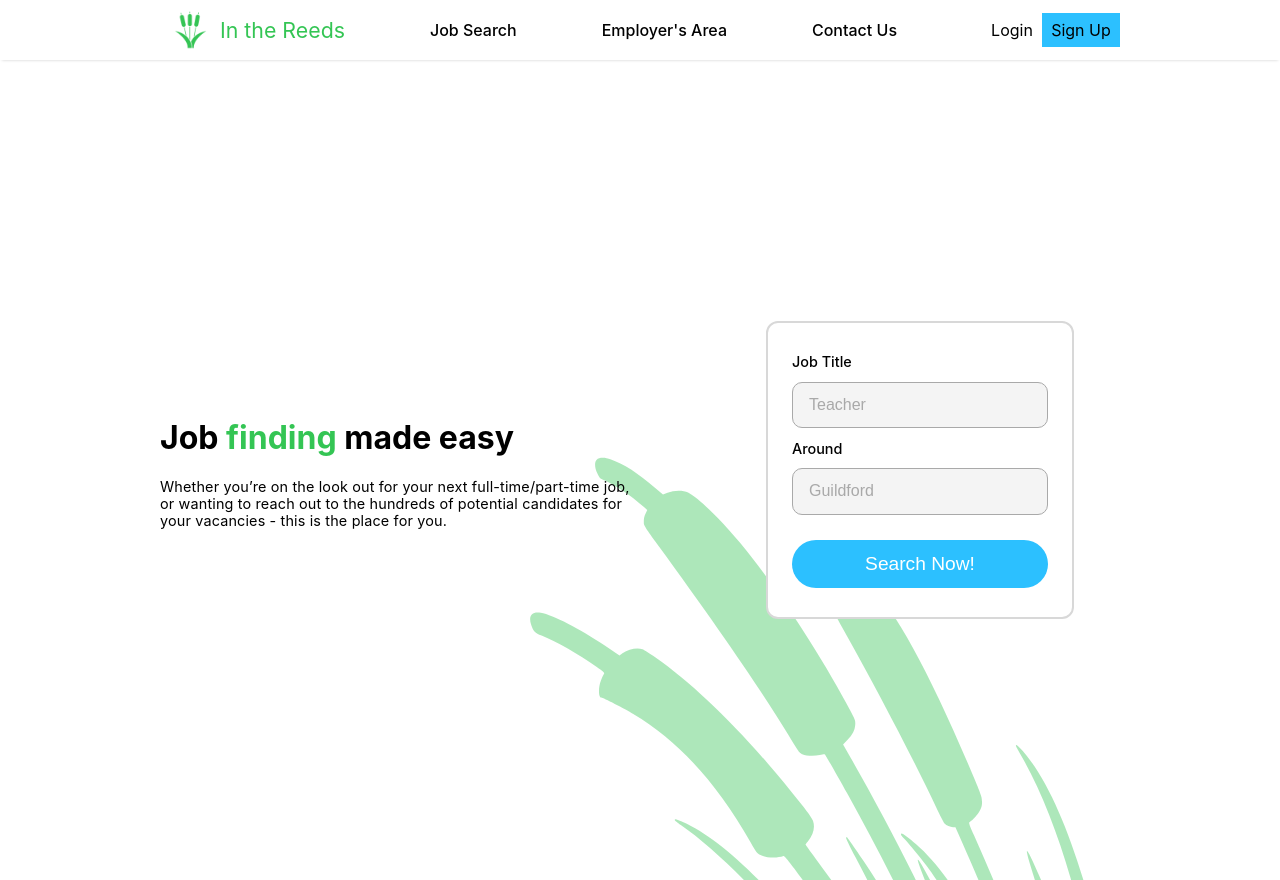
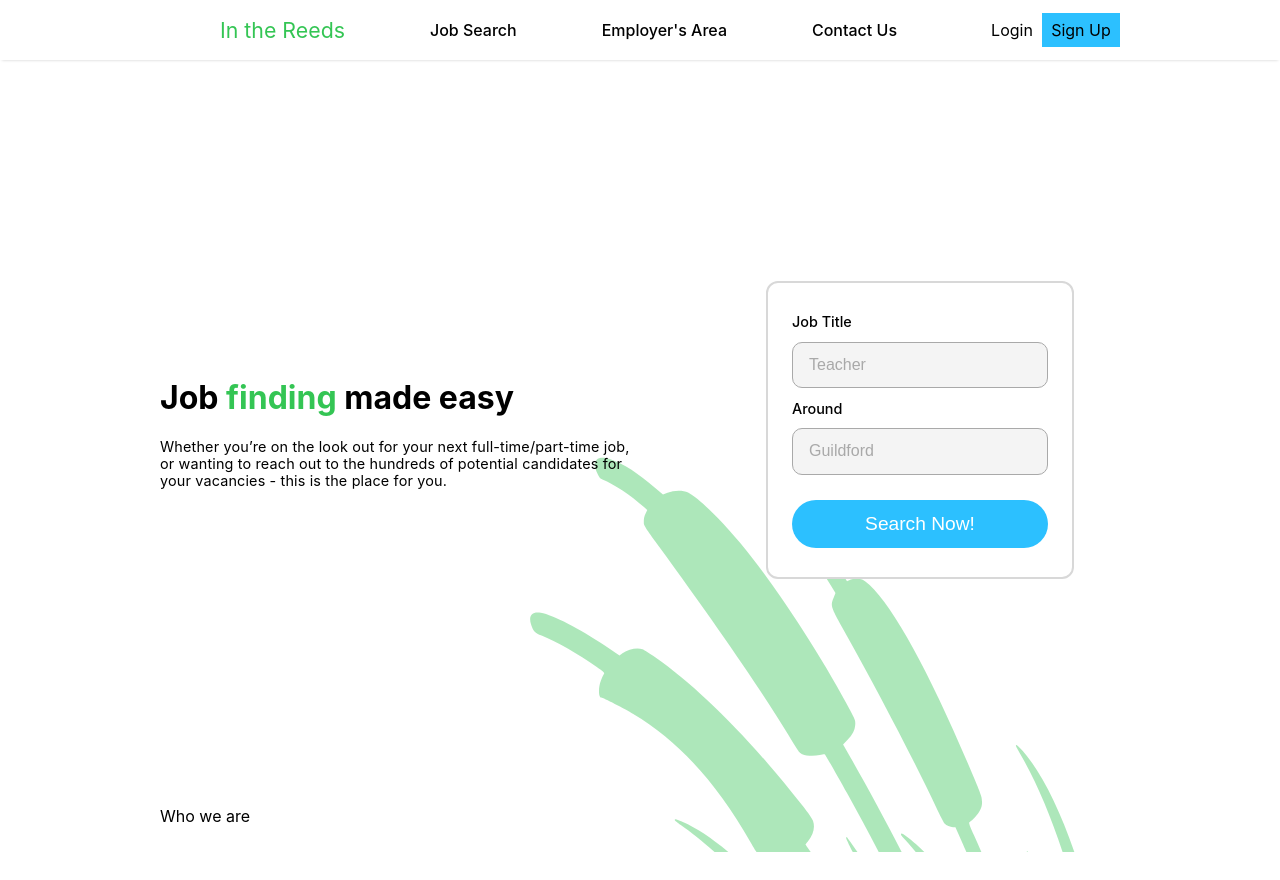
Before and after one commit to harv-ma/com3014_group18, a React (Create React App) app in the folder client/: page / in a window 1280 px wide. After the commit the page ends 852 px from the top, so only its background shows below. Built offline with nearby package versions, Linux system fonts and the light colour scheme.

Commit message:
Minor style changes

```diff
--- /dev/null
+++ b/client/src/components/svgs/ReedLogo.jsx
@@ -0,0 +1,9 @@
+import * as React from "react";
+
+const SvgComponent = (props) => (
+  <svg width={40} height={40} xmlns="http://www.w3.org/2000/svg" {...props}>
+    <path d="M350.8 22.28c-2.3 13.74-4.6 27.67-6.8 41.68h.6c1.3-.1 2.7 0 4.1.1 4.5.4 8.9 1.78 12.9 3.97 2.3-14.37 4.6-28.66 7-42.75zm-171.6.32-17.8 2.52c1.2 8.41 2.4 16.86 3.6 25.34 3.9-1.63 8-2.62 12.2-2.89 1.8-.12 3.7-.1 5.5.1-1.2-8.37-2.3-16.73-3.5-25.03zm.4 42.89h-1.2c-12.7.8-26.1 11.9-23.7 40.61l10.2 127.7c2.3 28.6 17.7 38.2 30.4 37.4 12.7-.8 26.1-12 23.8-40.5l-10.3-127.8c-2.2-27.65-16.8-37.55-29.2-37.41zm165.6 16.4c-4.5.13-9.2 2.17-13.6 7.1-5.1 5.65-9.6 15.31-10.9 29.71l-11.3 127.5c-1.3 14.5 1.4 24.8 5.4 31.2 4 6.5 9 9.3 14 9.7 4.9.5 10.4-1.4 15.4-7 5.1-5.7 9.6-15.3 10.9-29.8l11.4-127.5c1.3-14.4-1.4-24.71-5.4-31.17-4-6.46-9-9.23-14-9.68-.6-.1-1.3-.1-1.9-.1zM25.99 223.3C78.79 299.9 126.7 397.8 125 489.7h35.3c3.1-20.8 7.5-39.3 13-56.2-10.9-35.5-28.2-73.7-49.5-108.1-28.14-45.5-63.44-83.9-97.81-102.1zM419.3 270c-1.3 0-3.7.7-6.8 3.1-3.6 2.7-7.8 7.3-11.9 13-3.3 4.7-6.6 10.2-9.6 16 5-2.1 10-3.7 15-4.4 13.3-2 26.3 1 37.8 8.1 16.5 10.2 30.1 28.1 42.2 52.2-.3-15.6-3.4-31.3-9.5-45-10.4-23.3-28.3-40.3-56.7-43zm-210.9 16.3c-3.8 1.6-7.9 2.5-12 2.8-2 .1-4 .1-5.9-.1 1.8 33.1 2.7 65.9 2.3 97.9 5.5-10.6 11.5-21 18.1-31.4-.3-22.9-1.2-46-2.5-69.2zm104.5 14.1c-5.5 56.5-9.3 112.6-10.6 166.7 5.9-20.8 12.7-41.5 20.6-62.1 1.8-32.8 4.5-66.2 7.7-99.8-1.2 0-2.3 0-3.4-.1-5-.5-9.9-2.1-14.3-4.7zm88.3 16.9c-7 2.3-14.7 6.4-23 12.9-30.1 52.2-49 105.1-63.4 159.5h80.5c-12.6-57.3-5-115 5.9-172.4zm-146.7 5.6c-38.5 54.6-64.6 95.2-75.8 166H237c-13-31.1-12.1-62.8-4.3-96.6 5-21.6 12.9-44.6 21.8-69.4z" />
+  </svg>
+);
+
+export default SvgComponent;
--- a/client/src/components/system-ui/Nav/Nav.jsx
+++ b/client/src/components/system-ui/Nav/Nav.jsx
@@ -3,6 +3,7 @@ import "./Nav.scss";
 import { Link } from "react-router-dom";
 import { useContext } from "react";
 import UserContext from "../../../context/UserContext";
+import ReedLogo from "../../svgs/ReedLogo";
 
 const Nav = () => {
   const user = useContext(UserContext);
@@ -10,7 +11,8 @@ const Nav = () => {
     <nav className="primary-nav">
       <div className="nav-inner">
         <Link className="navbar-brand" to="/">
-          <img src="/logo.png" alt="logo" />
+          {/* <img src="/logo.png" alt="logo" /> */}
+          <ReedLogo />
           In the Reeds
         </Link>
         <Link className="nav-item" to="/search">
--- a/client/src/components/system-ui/Nav/Nav.scss
+++ b/client/src/components/system-ui/Nav/Nav.scss
@@ -28,15 +28,6 @@
     display: flex;
     align-items: center;
 
-    img {
-        max-height: 45px;
-        display: block;
-        width: auto;
-        height: auto;
-        border-radius: 50%;
-        overflow: hidden;
-    }
-
     span {
         margin-right: 10px;
         font-weight: 500;
@@ -50,11 +41,15 @@
     font-size: 16pt;
     color: $theme_primary;
 
-    img {
+    svg {
         border-radius: 45px;
         margin: 0 10px;
         max-height: 40px;
-        filter: invert(52%) sepia(87%) saturate(422%) hue-rotate(81deg) brightness(104%) contrast(82%);
+        max-width: 40px;
+        color: $theme_primary;
+        z-index: 2;
+        height: auto;
+        width: auto;
     }
 }
 
--- a/client/src/pages/Homepage/Homepage.jsx
+++ b/client/src/pages/Homepage/Homepage.jsx
@@ -40,6 +40,9 @@ const Homepage = () => {
           </div>
         </div>
       </div>
+      <div>
+        <p>Who we are</p>
+      </div>
     </main>
   );
 };
--- a/client/src/pages/Homepage/Homepage.scss
+++ b/client/src/pages/Homepage/Homepage.scss
@@ -3,7 +3,7 @@
 
 .home-intro {
     display: flex;
-    height: 100vh;
+    height: calc(100vh - 80px);
     justify-content: space-between;
 
     @media only screen and (max-width: $container-md) {
```
